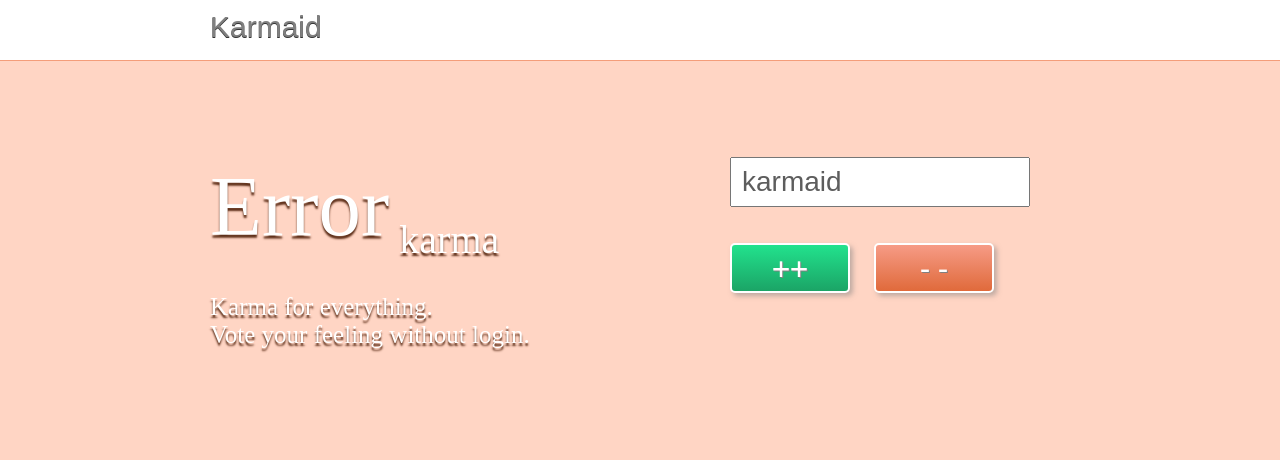
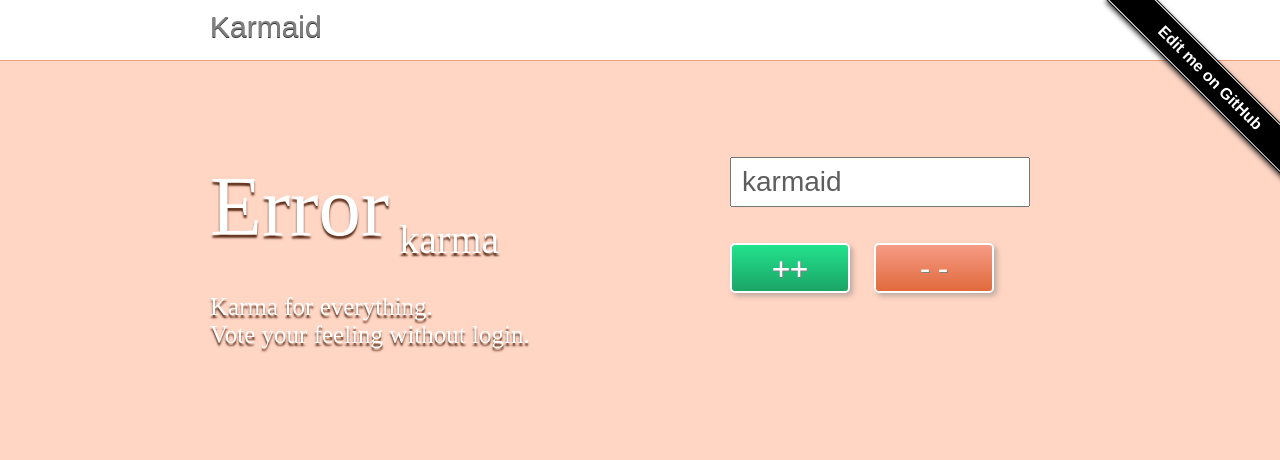
Before and after one commit to hirokiky/karmaid, a Python web app: template karmaid/templates/top.mako in a window 1280 px wide. Shown: the top 460 px of the page. Run offline with Mako, Linux system fonts and the light colour scheme; the template is opened without the code that fills it, so the values that code supplies are empty; some libraries are stand-ins or nearby versions.

Commit message:
Added the ribbon "Edit me on github". you like it, right?

```diff
--- a/karmaid/templates/top.mako
+++ b/karmaid/templates/top.mako
@@ -6,8 +6,10 @@
     <script src="//ajax.googleapis.com/ajax/libs/jquery/2.0.0/jquery.min.js"></script>
     <script src="${request.static_url('karmaid:static/js/karmaid.js')}" type="text/javascript"></script>
     <link href="${request.static_url('karmaid:static/css/karmaid.css')}" type="text/css" rel="stylesheet" />
+    <style>#forkongithub a{background:#000;color:#fff;text-decoration:none;font-family:arial, sans-serif;text-align:center;font-weight:bold;padding:2px 30px;font-size:1rem;line-height:2rem;position:relative;}#forkongithub a::before,#forkongithub a::after{content:"";width:100%;display:block;position:absolute;top:1px;left:0;height:1px;background:#fff;}#forkongithub a::after{bottom:1px;top:auto;}@media screen and (min-width:500px){#forkongithub{position:absolute;display:block;top:0;right:0;width:200px;overflow:hidden;height:200px;}#forkongithub a{width:200px;position:absolute;top:60px;right:-60px;transform:rotate(45deg);-webkit-transform:rotate(45deg);box-shadow:2px 2px 5px rgba(0,0,0,0.8);}}</style>
 </head>
 <body>
+<span id="forkongithub"><a href="https://github.com/hirokiky/karmaid">Edit me on GitHub</a></span>
 <input id="api-karma" type="hidden" value="${request.route_url('api_karma')}" />
 <input id="api-ranking" type="hidden" value="${request.route_url('api_ranking')}" />
 <input id="host" type="hidden" value="${host}" />
```
